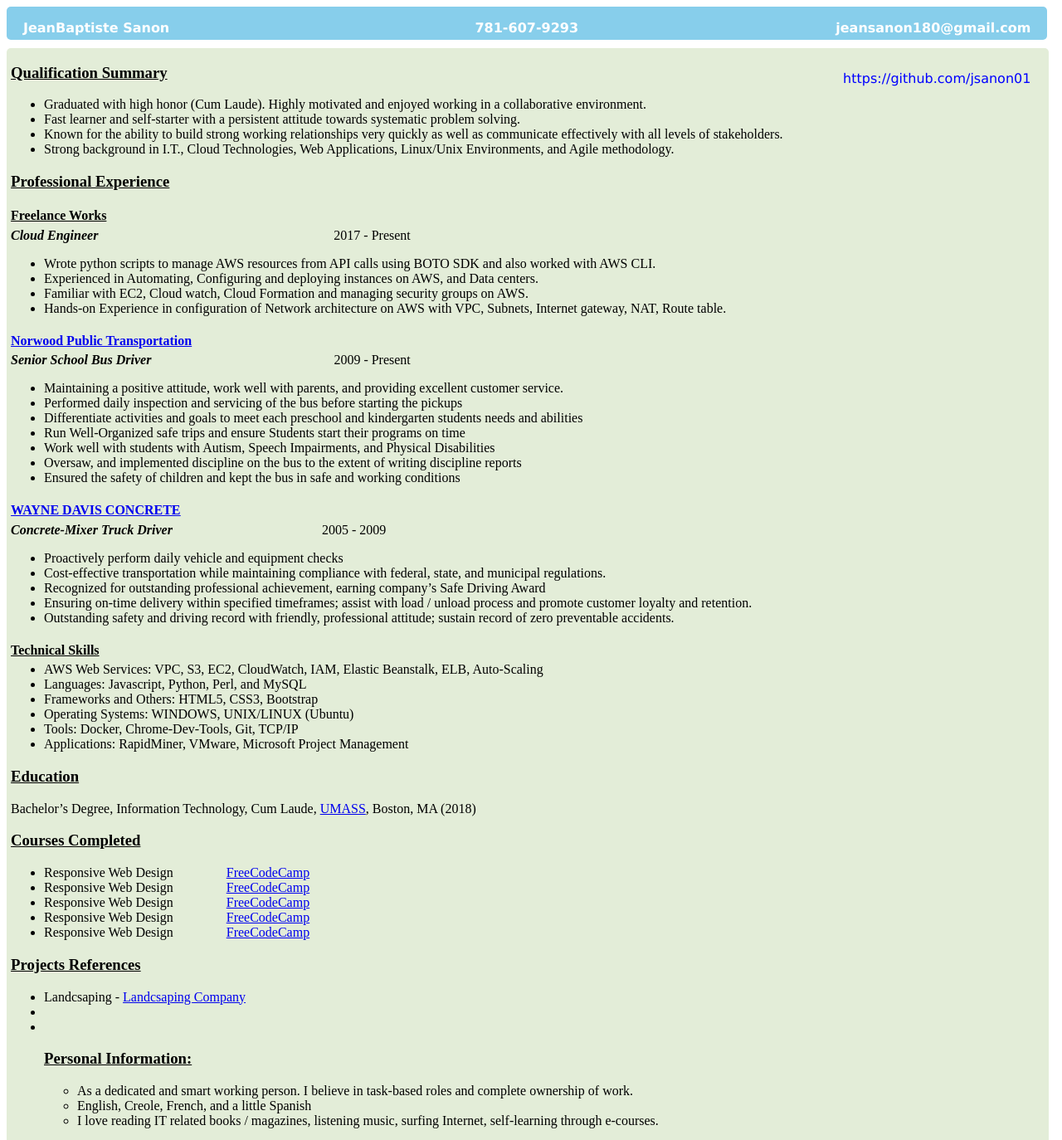
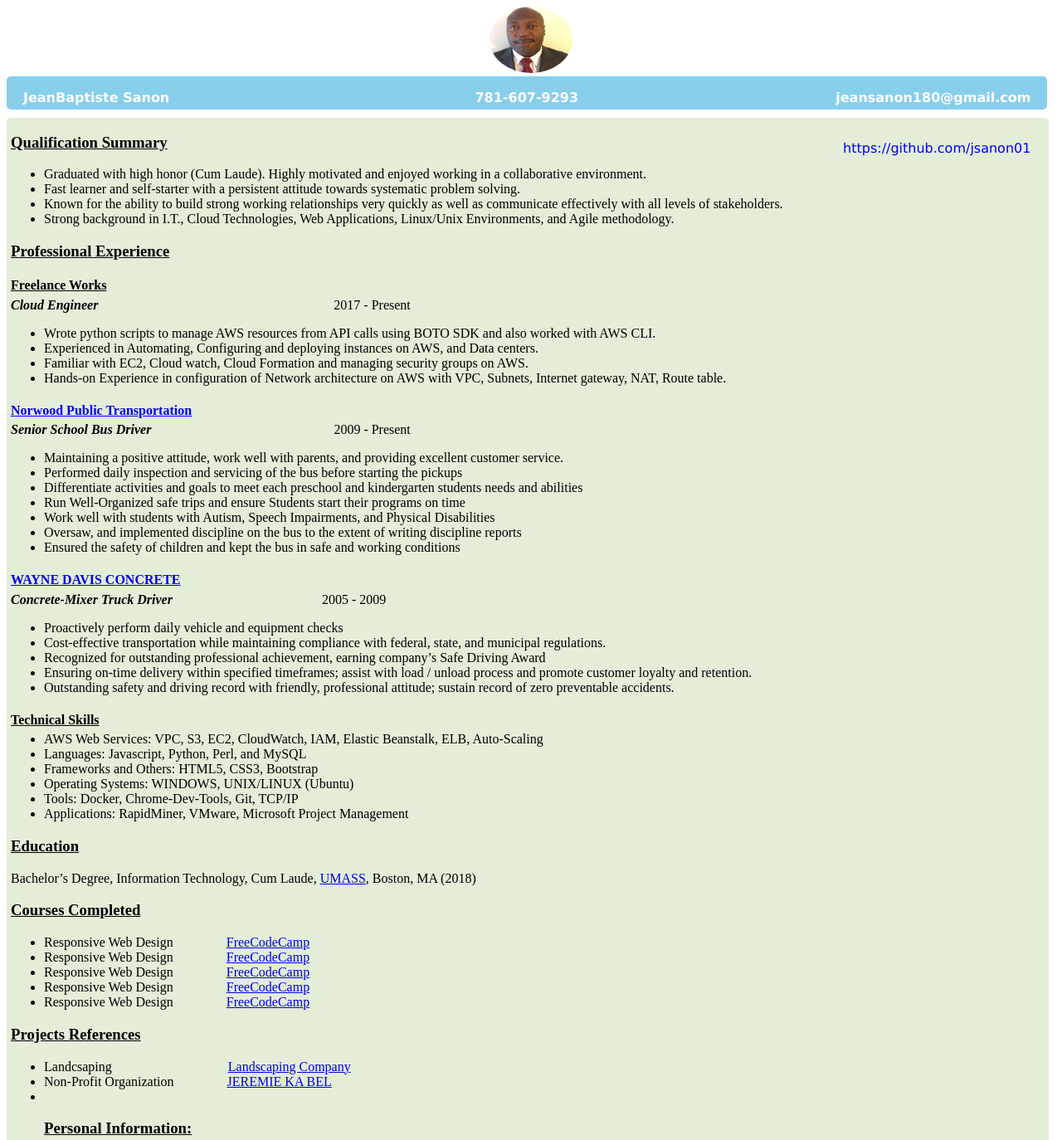
Before and after one commit to jsanon01/mycv, a plain HTML site: page index.html in a window 1280 px wide. Shown: the top 1374 px of the page at 83% size. Drawn offline with Linux system fonts and the light colour scheme.

Commit message:
3rd commit mypic added

```diff
--- a/index.html
+++ b/index.html
@@ -6,6 +6,7 @@
 <title>JBS RESUME</title>
 </head>
 <body>
+    <center><img class="project-pics" src="mypic1.jpg" alt="project"></center>
 <div id="header">
 <p id="name"><b>JeanBaptiste Sanon</b></p>
          <a href="mailto:jeansanon180@gmail.com" target="_blank"><p id="email"><b>jeansanon180@gmail.com</b></p></a>
@@ -154,8 +155,8 @@
  -->
             <p>
             <ul>
-                <li>Landcsaping - <a href="https://jsanon01.github.io/landscaping/">Landcsaping Company</a></li>
-                <li></li>
+                <li>Landcsaping &emsp; &emsp; &emsp; &emsp;&emsp; &emsp; &emsp; <a href="https://jsanon01.github.io/landscaping/">Landscaping Company</a></li>
+                <li>Non-Profit Organization &emsp; &emsp; &emsp; <a href="https://jsanon01.github.io/jkb-2/">JEREMIE KA BEL</a></li>
                 <li></li>
                 <!-- <li>
                 <span id="course-name">Operating Systems:</span> DOS, Windows 98, Windows 2000, Windows XP, Windows NT, Windows Server 2003, Windows Vista, Windows 7, Macintosh Computers (OS X), Linux (Ubuntu, Fedora)</li>
--- a/style2.css
+++ b/style2.css
@@ -20,6 +20,12 @@ div
 	font-size: 16px;
 	font-family: Verdana, sans-serif;
 	color: #ffffff;
+}
+
+.project-pics {
+  width: 100px;
+  height: 80px;
+  border-radius: 50%;
 }
 
 #email{
```
Also changed, not shown: mypic1.jpg (added).
